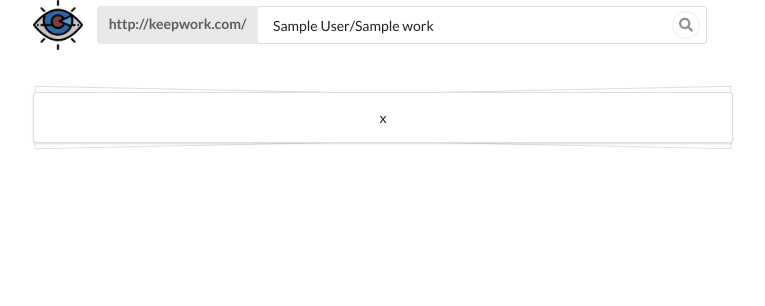
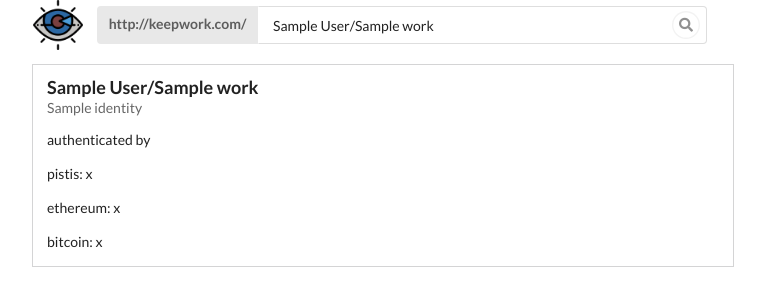
Before and after one commit to tatfook/Pistis, a Flask app: template pistis/templates/manifest.html in a window 1280 px wide. Shown: the top 306 px of the page, without its empty margins (257-1022 px from the left). Run offline with Flask 2, Linux system fonts and the light colour scheme; the template is opened without the code that fills it: most values are stand-ins (such as "Sample title", 1, 10 or a date in 2020).

Commit message:
style css for manifest list item

```diff
--- a/pistis/templates/manifest.html
+++ b/pistis/templates/manifest.html
@@ -1,5 +1,5 @@
 {% extends "layout.html" %} {% block content %}
-<div class="ui middle aligned center aligned text container">
+<div class="ui text container">
 
     <div class="column">
         <div class="ui form">
@@ -21,11 +21,34 @@
     </div>
 
     {% for item in data %}
-        <div class="ui segment piled">
-            {{ item.pistis.hash }}
+    <div class="ui segment attached">
+        <div class="ui header">
+            {{ item.manifest.author }}/{{ item.manifest.work }}
+            <div class="sub header">
+                {{ item.manifest.identity }}
+            </div>
         </div>
-    {% endfor %}
-
+        <p>
+            authenticated by
+        </p>
+        <p>
+            pistis: {{ item.pistis.hash }}
+        </p>
+        {% if item.blockchain.ethereum %}
+        <p>
+            ethereum: {{ item.blockchain.ethereum.hash }}
+        </p>
+        {% endif %} {% if item.blockchain.bitcoin %}
+        <p>
+            bitcoin: {{ item.blockchain.bitcoin.hash }}
+        </p>
+        {% endif %}
+    </div>
+    {% if not item.blockchain.bitcoin and not item.blockchain.ethereum %}
+    <div class="ui bottom attached warning message">
+        <i class="warning icon"></i> Manifest has not authenticated by public blockchain
+    </div>
+    {% endif %} {% endfor %}
 
 </div>
 {% endblock %} {% block footer %}
```
